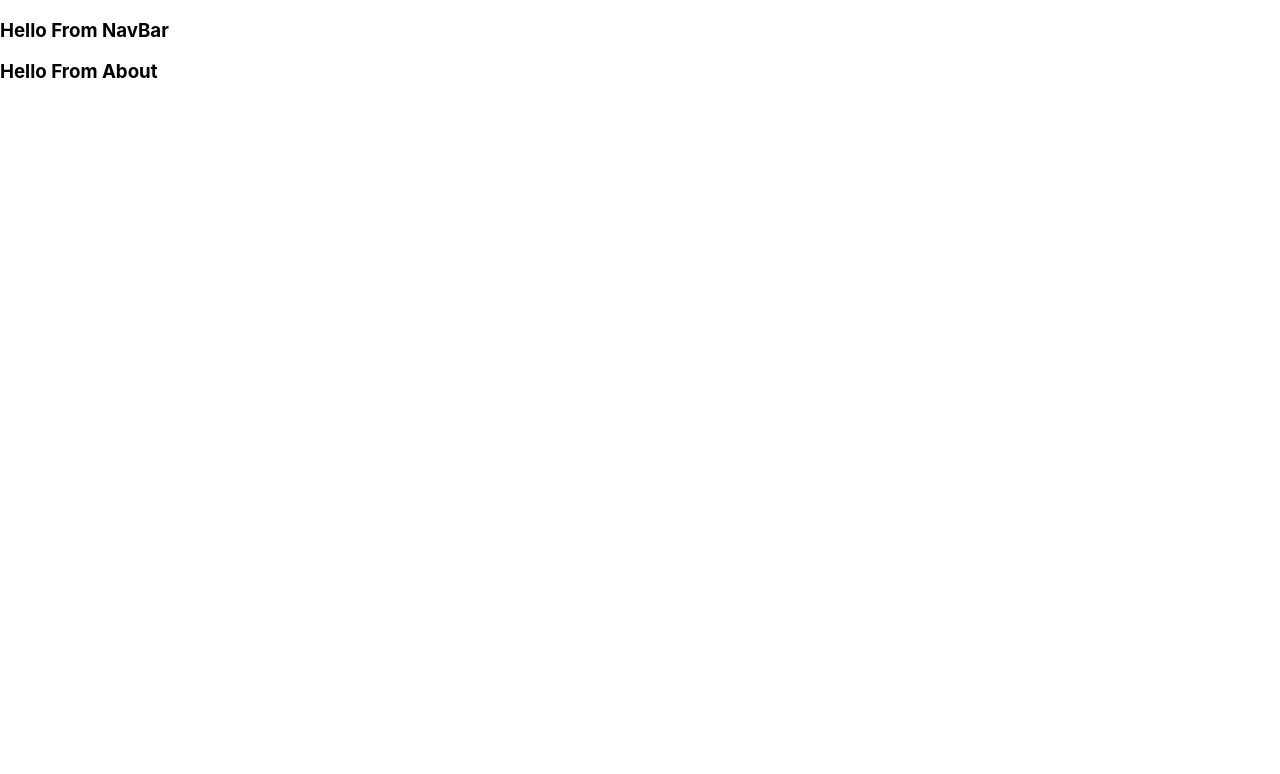
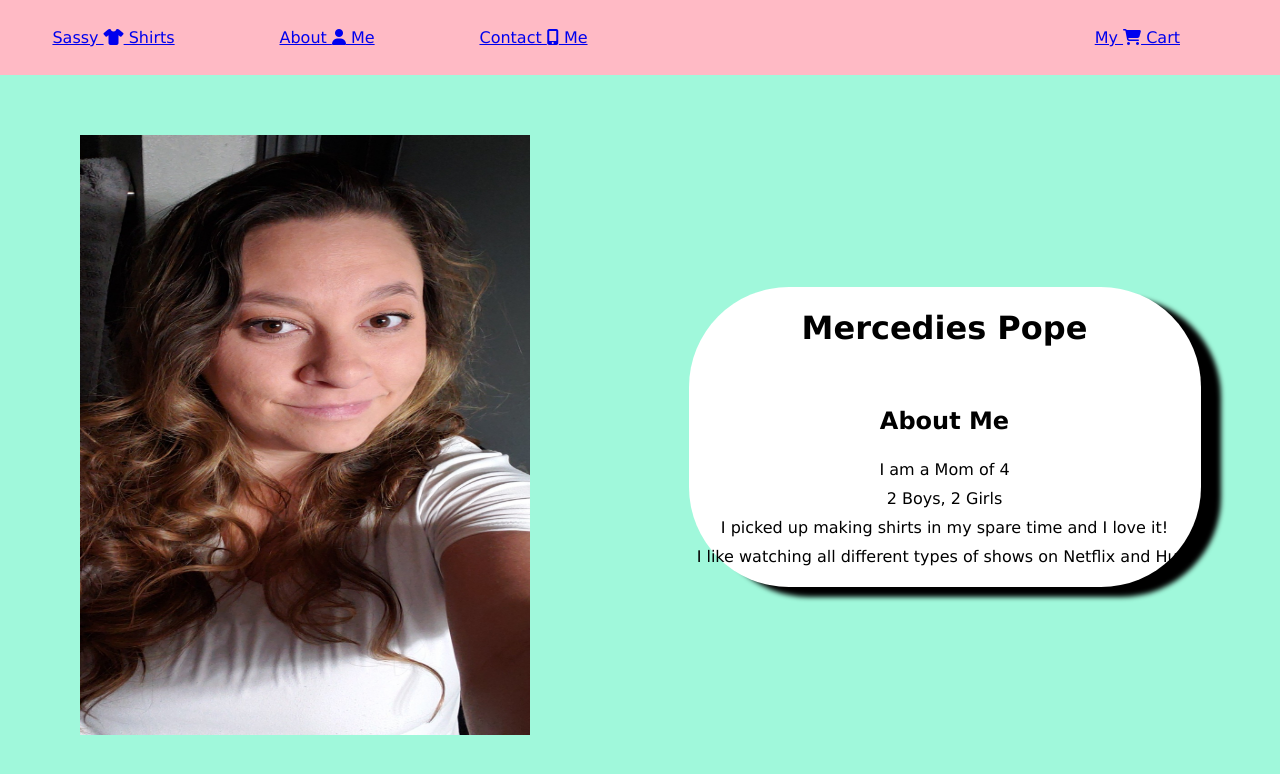
Before and after one commit to Popealope1990/Sassy-Shirts, a React (Create React App) app: page /about in a window 1280 px wide. Shown: the top 774 px of the page. Built offline with nearby package versions, Linux system fonts and the light colour scheme.

Commit message:
nav bar links work, styled page some, built about me page and styled.

```diff
--- a/public/index.html
+++ b/public/index.html
@@ -24,6 +24,9 @@
       work correctly both with client-side routing and a non-root public URL.
       Learn how to configure a non-root public URL by running `npm run build`.
     -->
+    <!-- Font Awsome -->
+    <script src="https://kit.fontawesome.com/5823e6d04e.js" crossorigin="anonymous"></script>
+
     <title>Sadie Sassy Shirts</title>
   </head>
   <body>
--- a/src/App.css
+++ b/src/App.css
@@ -1,3 +1,8 @@
+body {
+  background-color: rgb(160, 248, 219);
+  font-family: 'Lucida Sans', 'Lucida Sans Regular', 'Lucida Grande', 'Lucida Sans Unicode', Geneva, Verdana, sans-serif;
+}
+
 .App {
   text-align: center;
 }
@@ -36,3 +41,54 @@
     transform: rotate(360deg);
   }
 }
+
+li {
+  list-style-type: none;
+  padding: 5px;
+  font-weight: 500;
+  margin-left: -40px;
+}
+
+.navbar {
+  height: 75px;
+  display: flex;
+  justify-content: space-between;
+  align-items: center;
+  background-color: rgb(255, 186, 197);
+}
+
+.navbarbtns {
+  display: flex;
+  justify-content: space-around;
+  width: 50%;
+  }
+
+.cartbtn {
+  display: flex;
+  padding-right: 100px;
+}
+
+.about {
+  display: flex;
+  justify-content: space-around;
+  padding-top: 60px;
+
+}
+
+.photo {
+  height: 600px;
+  width: 450px;
+  /* padding-top: 60px; */
+  /* padding-left: 150px; */
+}
+
+.info {
+  width: 40%;
+  display: block;
+  align-self: center;
+  text-align: center;
+  list-style-type: none;
+  background-color: white;
+  box-shadow: 20px 10px 5px black;
+  border-radius: 100px;
+}
--- a/src/components/About.js
+++ b/src/components/About.js
@@ -1,9 +1,24 @@
 import React from "react";
+import Sadie from "../components/images/about/Sadie.png"
 
 function About() {
     return (
-        <div>
-            <h3>Hello From About</h3>
+        <div className="about">
+            <div className="prfpic">
+            <img src={Sadie} className="photo" alt="Sadie"/>
+            </div>
+
+            <div className="info">
+                <h1>Mercedies Pope</h1>
+                <br/>
+                <h2>About Me</h2>
+                <ul>
+                    <li>I am a Mom of 4</li>
+                    <li>2 Boys, 2 Girls</li>
+                    <li>I picked up making shirts in my spare time and I love it!</li>
+                    <li>I like watching all different types of shows on Netflix and Hulu</li>
+                </ul>
+            </div>
         </div>
     )
 }
--- a/src/components/Navbar.js
+++ b/src/components/Navbar.js
@@ -4,9 +4,17 @@ import {Link} from "react-router-dom"
 
 function NavBar() {
     return (
-        <div>
-            <h3>Hello From NavBar</h3>
-        </div>
+        <nav className="navbar">
+            <div className="navbarbtns">
+                <Link to='/'>Sassy  <i class="fa-solid fa-shirt"></i>  Shirts</Link>
+                <Link to='/about'>About  <i class="fa-solid fa-user"></i>  Me</Link>
+                <Link to='/contact'>Contact  <i class="fa-solid fa-mobile-screen-button"></i>  Me</Link>
+            </div>
+
+            <div className="cartbtn">
+            <Link to='/cart'>My  <i class="fa-solid fa-cart-shopping"></i>  Cart</Link>
+            </div>
+        </nav>
     )
 }
 
--- a/src/components/Shirts.js
+++ b/src/components/Shirts.js
@@ -3,7 +3,7 @@ import React from "react";
 function Shirts() {
     return (
         <div>
-            <h3>Hello From Shirts</h3>
+            <h2>Shirts page</h2>
         </div>
     )
 }
```
Also changed, not shown: src/components/images/about/Sadie.png (added).
